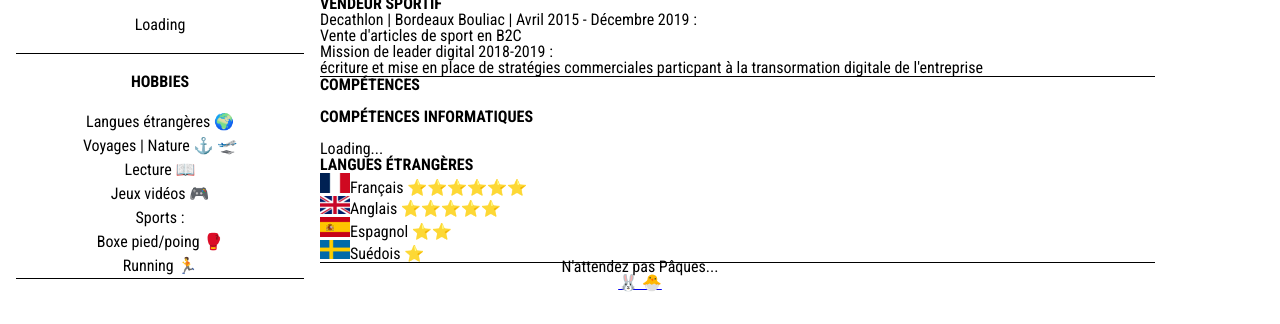
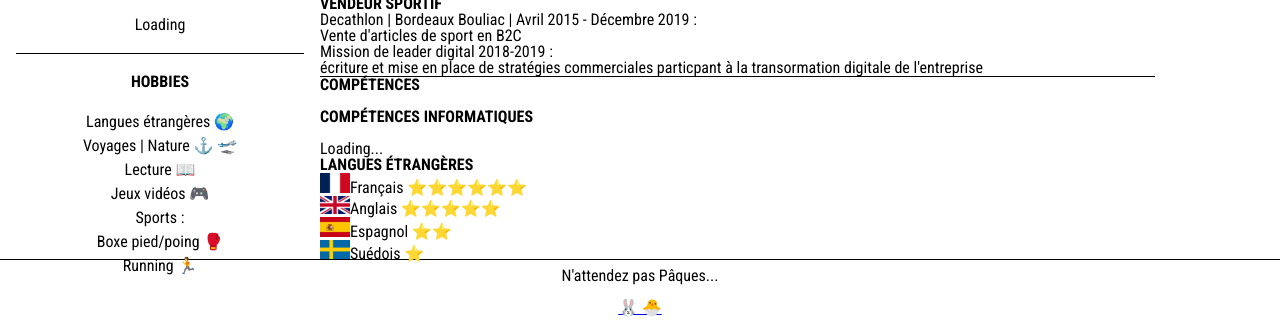
Before and after one commit to YannLebouc/yannlebouc.github.io, a plain HTML site: page index.html in a window 1280 px wide. Shown: the part 502-826 px from the top of the page. Drawn offline with Linux system fonts and the light colour scheme.

Commit message:
footer ok

```diff
--- a/css/style.css
+++ b/css/style.css
@@ -66,10 +66,8 @@ h2 {
     border-top: 1px solid black;
 }
 
-.marge__hobbies,
 .philosophie,
-.experience,
-.competences {
+.experience {
     border-bottom: 1px solid black;
 }
 
@@ -84,10 +82,9 @@ h2 {
 
 
 
-
-
-
 footer {
     text-align: center;
+    border-top: 1px solid black;
+    line-height: 2;
 
 }
```
